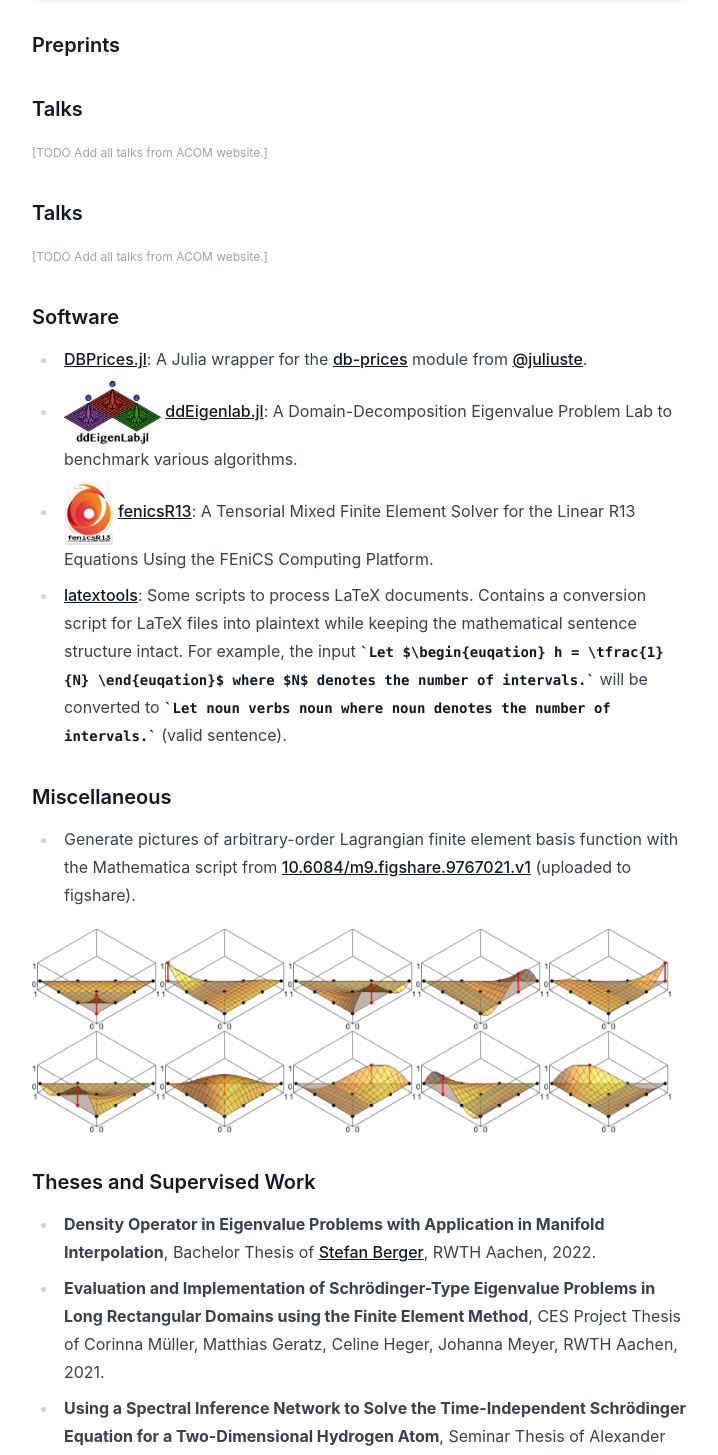
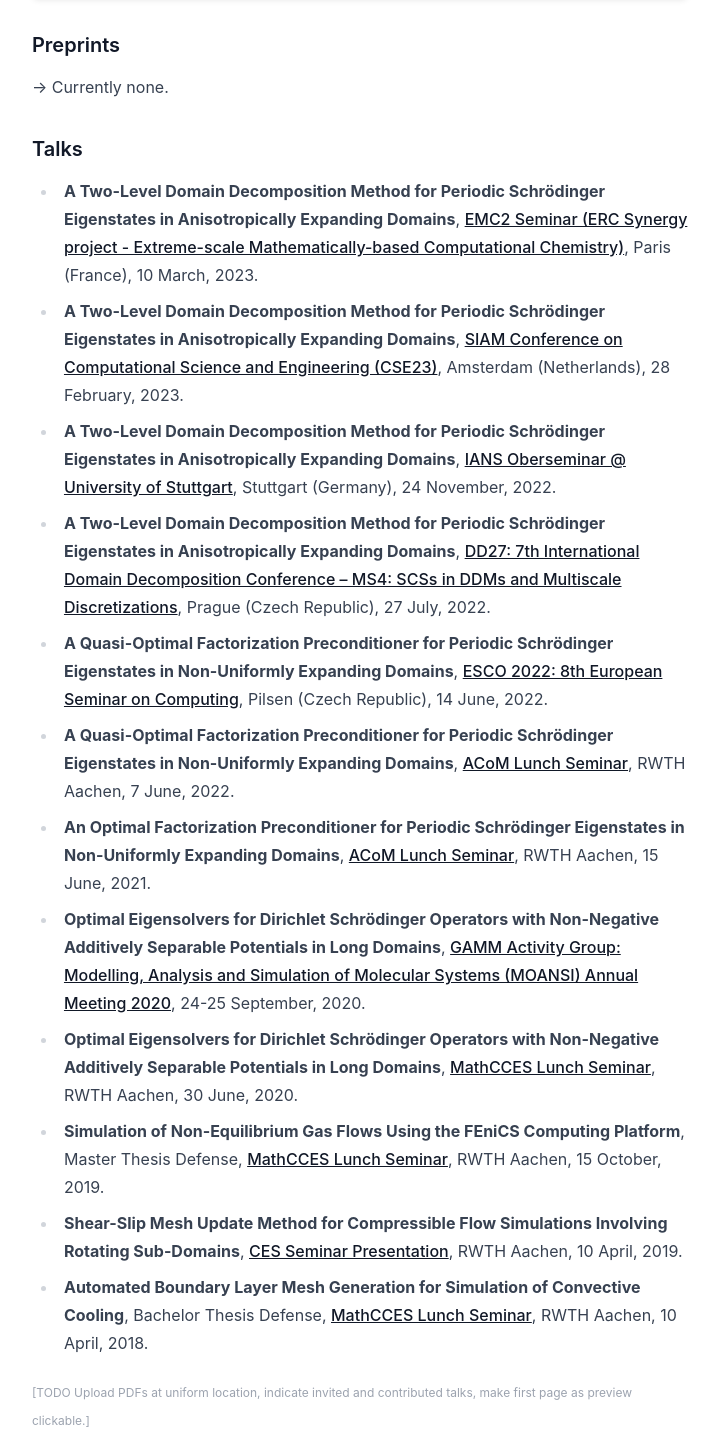
Before and after one commit to lamBOOO/thsn.dev, a Next.js app: page / in a window 1280 px wide. Shown: the part 1980-3435 px from the top of the page, without its empty margins (280-998 px from the left). Built offline with nearby package versions, Linux system fonts and the light colour scheme.

Commit message:
Add more content

```diff
--- a/pages/index.tsx
+++ b/pages/index.tsx
@@ -514,23 +514,53 @@ export default function Home({ allPostsData }: any) {
             <section>
               <article>
                 <h3>Preprints</h3>
+                → Currently none.
               </article>
             </section>
 
             <section>
               <article>
                 <h3>Talks</h3>
+                <ul>
+                  <li>
+                  <b>A Two-Level Domain Decomposition Method for Periodic Schrödinger Eigenstates in Anisotropically Expanding Domains</b>, <Link href="https://erc-emc2.eu/emc2-seminars/">EMC2 Seminar (ERC Synergy project - Extreme-scale Mathematically-based Computational Chemistry)</Link>, Paris (France), 10 March, 2023.
+                  </li>
+                  <li>
+                  <b>A Two-Level Domain Decomposition Method for Periodic Schrödinger Eigenstates in Anisotropically Expanding Domains</b>, <Link href="https://www.siam.org/conferences/cm/program/cse23">SIAM Conference on Computational Science and Engineering (CSE23)</Link>, Amsterdam (Netherlands), 28 February, 2023.
+                  </li>
+                  <li>
+                  <b>A Two-Level Domain Decomposition Method for Periodic Schrödinger Eigenstates in Anisotropically Expanding Domains</b>, <Link href="https://www.ians.uni-stuttgart.de/nmh/events/">IANS Oberseminar @ University of Stuttgart</Link>, Stuttgart (Germany), 24 November, 2022.
+                  </li>
+                  <li>
+                  <b>A Two-Level Domain Decomposition Method for Periodic Schrödinger Eigenstates in Anisotropically Expanding Domains</b>, <Link href="https://www.dd27.cz/">DD27: 7th International Domain Decomposition Conference – MS4: SCSs in DDMs and Multiscale Discretizations</Link>, Prague (Czech Republic), 27 July, 2022.
+                  </li>
+                  <li>
+                  <b>A Quasi-Optimal Factorization Preconditioner for Periodic Schrödinger Eigenstates in Non-Uniformly Expanding Domains</b>, <Link href="https://www.esco2022.femhub.com/">ESCO 2022: 8th European Seminar on Computing</Link>, Pilsen (Czech Republic), 14 June, 2022.
+                  </li>
+                  <li>
+                  <b>A Quasi-Optimal Factorization Preconditioner for Periodic Schrödinger Eigenstates in Non-Uniformly Expanding Domains</b>, <Link href="https://www.acom.rwth-aachen.de/4events/start">ACoM Lunch Seminar</Link>, RWTH Aachen, 7 June, 2022.
+                  </li>
+                  <li>
+                  <b>An Optimal Factorization Preconditioner for Periodic Schrödinger Eigenstates in Non-Uniformly Expanding Domains</b>, <Link href="https://www.acom.rwth-aachen.de/4events/start">ACoM Lunch Seminar</Link>, RWTH Aachen, 15 June, 2021.
+                  </li>
+                  <li>
+                  <b>Optimal Eigensolvers for Dirichlet Schrödinger Operators with Non-Negative Additively Separable Potentials in Long Domains</b>, <Link href="https://moansi.wixsite.com/gamm/2020">GAMM Activity Group: Modelling, Analysis and Simulation of Molecular Systems (MOANSI) Annual Meeting 2020</Link>, 24-25 September, 2020.
+                  </li>
+                  <li>
+                  <b>Optimal Eigensolvers for Dirichlet Schrödinger Operators with Non-Negative Additively Separable Potentials in Long Domains</b>, <Link href="https://www.mathcces.rwth-aachen.de/4events/start">MathCCES Lunch Seminar</Link>, RWTH Aachen, 30 June, 2020.
+                  </li>
+                  <li>
+                  <b>Simulation of Non-Equilibrium Gas Flows Using the FEniCS Computing Platform</b>, Master Thesis Defense, <Link href="https://www.mathcces.rwth-aachen.de/4events/start">MathCCES Lunch Seminar</Link>, RWTH Aachen, 15 October, 2019.
+                  </li>
+                  <li>
+                  <b>Shear-Slip Mesh Update Method for Compressible Flow Simulations Involving Rotating Sub-Domains</b>, <Link href="https://www.acom.rwth-aachen.de/3teaching/0classes/ceswseminar/start">CES Seminar Presentation</Link>, RWTH Aachen, 10 April, 2019.
+                  </li>
+                  <li>
+                  <b>Automated Boundary Layer Mesh Generation for Simulation of Convective Cooling</b>, Bachelor Thesis Defense, <Link href="https://www.mathcces.rwth-aachen.de/4events/start">MathCCES Lunch Seminar</Link>, RWTH Aachen, 10 April, 2018.
+                  </li>
+                </ul>
                 <p>
-                  <span className='text-xs text-gray-400'>[TODO Add all talks from ACOM website.]</span>
-                </p>
-              </article>
-            </section>
-
-            <section>
-              <article>
-                <h3>Talks</h3>
-                <p>
-                  <span className='text-xs text-gray-400'>[TODO Add all talks from ACOM website.]</span>
+                  <span className='text-xs text-gray-400'>[TODO Upload PDFs at uniform location, indicate invited and contributed talks, make first page as preview clickable.]</span>
                 </p>
               </article>
             </section>
@@ -544,7 +574,7 @@ export default function Home({ allPostsData }: any) {
                   </li>
                   <li>
                     <Image
-                      className="h-16 m-0 w-auto inline-block"
+                      className="h-14 m-0 w-auto inline-block"
                       src="/logo_ddeigenlab.png"
                       width={1}
                       height={1}
@@ -554,7 +584,7 @@ export default function Home({ allPostsData }: any) {
                   </li>
                   <li>
                     <Image
-                      className="h-16 m-0 w-auto inline-block"
+                      className="h-14 m-0 w-auto inline-block"
                       src="/sticker.png"
                       width={1}
                       height={1}
@@ -679,17 +709,17 @@ export default function Home({ allPostsData }: any) {
                     <b>Iterative Domain Decomposition Methods for Eigenvalue Problems</b>, Master Thesis of Hendrik Borchardt, RWTH Aachen, 2020.
                   </li>
                   <li>
-                  <b>Simulation of Non-Equilibrium Gas Flows Using the FEniCS Computing Platform</b>, Master Thesis of Lambert Theisen, RWTH Aachen / MathCCES, 2020.
+                    <b>Simulation of Non-Equilibrium Gas Flows Using the FEniCS Computing Platform</b>, Master Thesis of Lambert Theisen, RWTH Aachen / MathCCES, 2020.
                   </li>
                   <li>
-                  <b>Shear-Slip Mesh Update Method for Compressible Flow Simulations Involving Rotating Sub-Domains</b>, Seminar Thesis of Lambert Theisen, RWTH Aachen / CATS, 2019.
+                    <b>Shear-Slip Mesh Update Method for Compressible Flow Simulations Involving Rotating Sub-Domains</b>, Seminar Thesis of Lambert Theisen, RWTH Aachen / CATS, 2019.
                   </li>
                   <li>
-                  <b>Automated Boundary Layer Mesh Generation for Simulation of Convective Cooling</b>, Bachelor Thesis of Lambert Theisen, RWTH Aachen / ABB Switzerland, 2018.
+                    <b>Automated Boundary Layer Mesh Generation for Simulation of Convective Cooling</b>, Bachelor Thesis of Lambert Theisen, RWTH Aachen / ABB Switzerland, 2018.
                   </li>
                 </ul>
                 <p>
-                  <span className='text-xs text-gray-400'>[TODO Link PDFs, think about where to host, checkout people and link them.]</span>
+                  <span className='text-xs text-gray-400'>[TODO Link PDFs, think about where to host, checkout people and link them, upload own theses to RWTHPublications.]</span>
                 </p>
               </article>
 
@@ -805,7 +835,14 @@ export default function Home({ allPostsData }: any) {
               </h2>
               <ul>
                 <li>
-                  The tool <Link href="http://gradescaler.com">gradescaler.com</Link> provides a graphical overveiw of exam grading schemes.
+                <Image
+                      className="h-8 m-0 w-auto inline-block"
+                      src="/gradescaler_logo.png"
+                      width={1}
+                      height={1}
+                      alt="3rd-order Lagrangian basis function on simplex #8"
+                      sizes="160px"
+                    /> The tool <Link href="http://gradescaler.com">gradescaler.com</Link> provides a graphical overview of exam grading schemes.
                 </li>
                 <li>
                   Use the <Link href="https://gitlab.com/lamBOO/shopping-list">shopping-list</Link> LaTeX template to create your 4x4 double-sided reusable shopping list for easy ticking of required products based on the supermarket location to optimize shopping. Here's an <Link href="https://gitlab.com/lamBOO/shopping-list/-/raw/master/shopping-list.pdf?inline=true">example</Link>.
@@ -1065,7 +1102,8 @@ export default function Home({ allPostsData }: any) {
               </p>
             </section>
 
-            <span className='text-xs text-gray-400'>[TODO Add small CV section]</span>
+            <span className='text-xs text-gray-400'>[TODO Add small CV section with logos and timeline.]</span>
+            <span className='text-xs text-gray-400'>[TODO Add better email obfuscate strategy.]</span>
 
           </div>
         </main>
```
